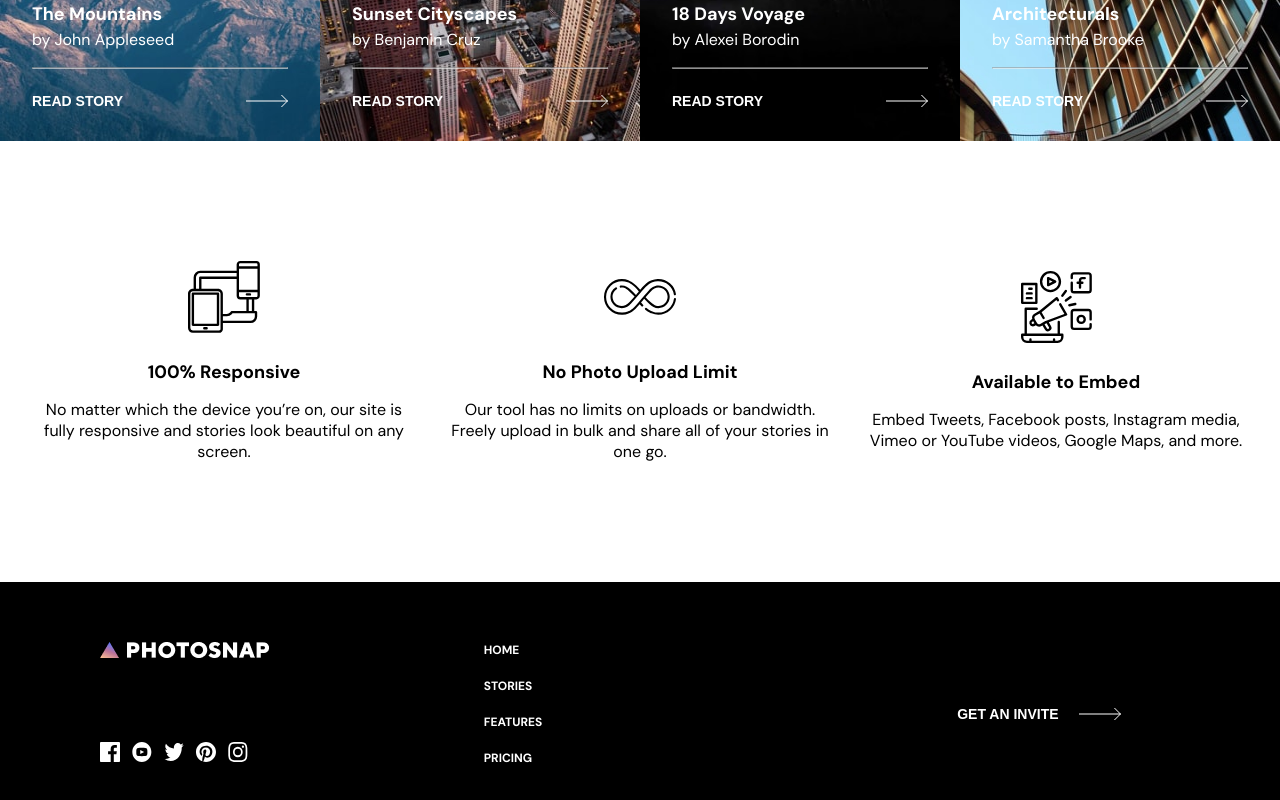
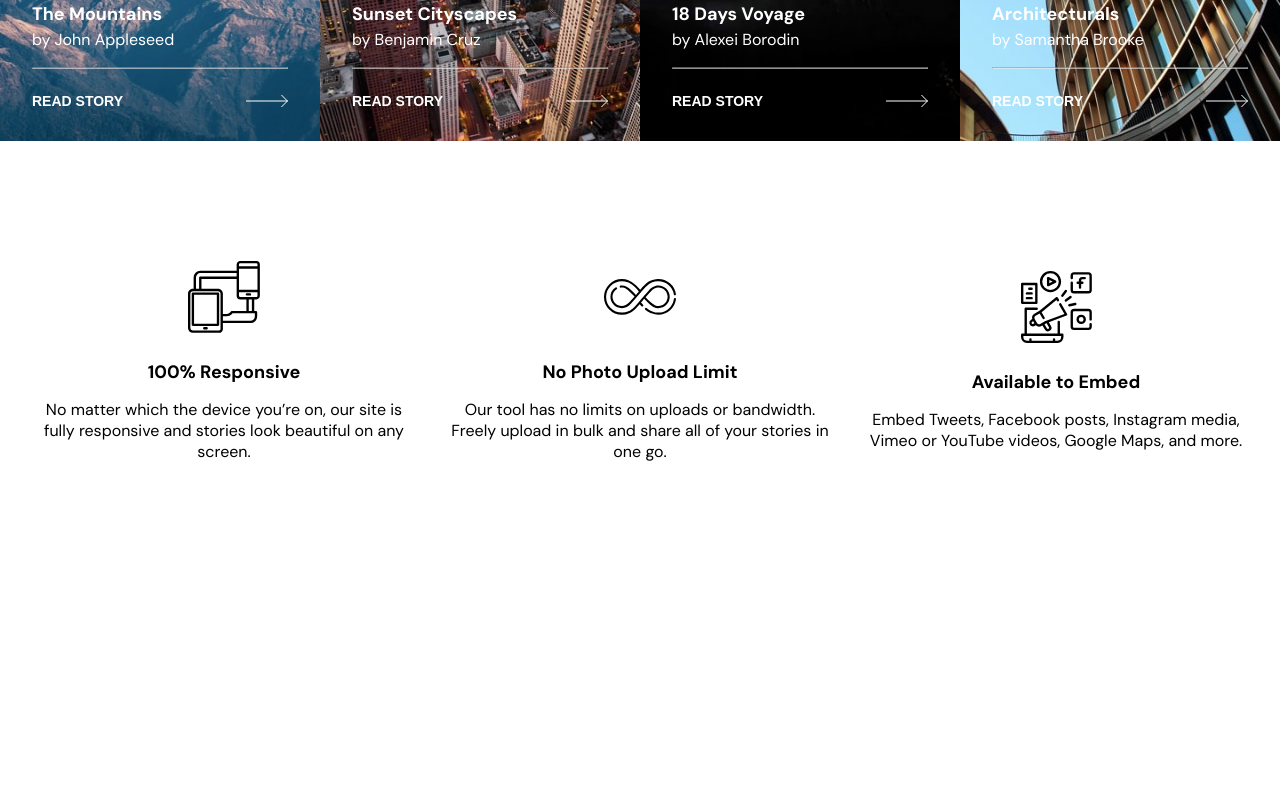
Before and after one commit to carlostrujilloneyra/proyecto-photosnap, a React (Vite) app: page / in a window 1280 px wide. Shown: the part 1911-2711 px from the top of the page. After the commit the page ends 2493 px from the top, so only its background shows below. Built offline with nearby package versions, Linux system fonts and the light colour scheme.

Commit message:
Organizando los archivos

```diff
--- /dev/null
+++ b/src/photos-module/components/Home/index.ts
@@ -0,0 +1,4 @@
+
+export * from './main';
+export * from './section-cards';
+export * from './section-details'
--- /dev/null
+++ b/src/photos-module/components/Home/main/index.ts
@@ -0,0 +1,2 @@
+
+export * from './Main';
--- /dev/null
+++ b/src/photos-module/components/Home/section-cards/index.ts
@@ -0,0 +1,2 @@
+
+export * from './SectionCards';
--- /dev/null
+++ b/src/photos-module/components/Home/section-details/index.ts
@@ -0,0 +1,2 @@
+
+export * from './SectionDetails';
--- a/src/photos-module/pages/HomePage.tsx
+++ b/src/photos-module/pages/HomePage.tsx
@@ -1,7 +1,6 @@
-import { Footer } from "../components/Home/footer/Footer"
-import { Main } from "../components/Home/main/Main"
-import { SectionCards } from "../components/Home/section-cards/SectionCards"
-import { SectionDetails } from "../components/Home/section-details/SectionDetails"
+import { Main, SectionCards, SectionDetails } from "../components/Home"
+// import { SectionCards } from "../components/Home/section-cards/SectionCards"
+// import { SectionDetails } from "../components/Home/section-details/SectionDetails"
 
 export const HomePage = () => {
 	return (
@@ -9,7 +8,6 @@ export const HomePage = () => {
 			<Main />
 			<SectionCards />
 			<SectionDetails />
-			<Footer />
 		</>
 	)
 }
--- a/src/router/AppRouter.tsx
+++ b/src/router/AppRouter.tsx
@@ -2,6 +2,7 @@ import { Routes, Route, Navigate } from "react-router-dom"
 import { Header } from "../photos-module/components/Home/header/Header";
 import { HomePage } from "../photos-module/pages/HomePage"
 import { routes } from "./routes"
+import { Footer } from "../photos-module/components/Home/footer/Footer";
 
 export const AppRouter = () => {
 	return (
@@ -24,6 +25,8 @@ export const AppRouter = () => {
 
 			</Routes>
 
+			{/* <Footer /> */}
+
 		</>
 	)
 }
```
